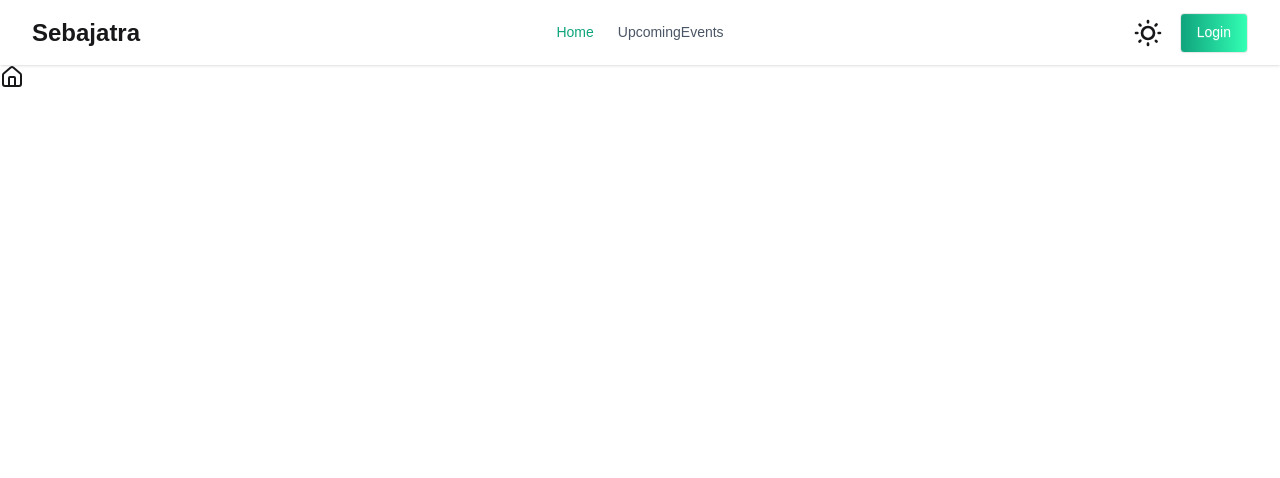
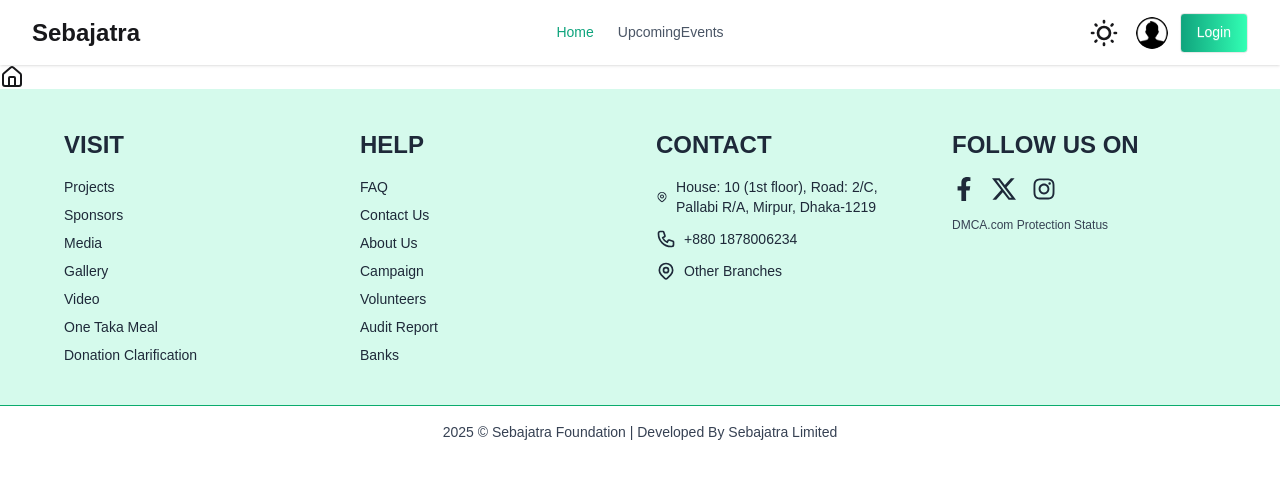
Before and after one commit to DishanSaha/my-assignment-10, a React (Vite) app: page / in a window 1280 px wide. Shown: the top 478 px of the page. Built offline with nearby package versions, Linux system fonts and the light colour scheme; a web font is replaced by a local one.

Commit message:
footer added

```diff
--- a/index.html
+++ b/index.html
@@ -3,7 +3,7 @@
 
 <head>
   <meta charset="UTF-8" />
-  <link rel="icon" type="image/svg+xml" href="/vite.svg" />
+  <link rel="icon" type="image/svg+xml" href="" />
   <meta name="viewport" content="width=device-width, initial-scale=1.0" />
   <title>sebajatra</title>
 </head>
--- a/src/components/Footer.jsx
+++ b/src/components/Footer.jsx
@@ -1,7 +1,100 @@
-import React from 'react'
+import { FaFacebookF, FaInstagram } from "react-icons/fa";
+import { SiX } from "react-icons/si";
+import { HiOutlineLocationMarker, HiOutlinePhone } from "react-icons/hi";
 
-export default function Footer() {
+function Footer() {
   return (
-    <div>Footer</div>
-  )
+    <footer className="h-full text-black">
+      <div className="bg-[#d5faec] text-gray-800 border-b border-[#0aab6d] py-10 px-4 sm:px-6 lg:px-16">
+        <div className="max-w-7xl mx-auto grid grid-cols-1 md:grid-cols-4 gap-8">
+          {/* VISIT Section */}
+          <div>
+            <h2 className="text-2xl font-bold mb-4">VISIT</h2>
+            <ul className="space-y-2 text-sm ">
+              <li>Projects</li>
+              <li>Sponsors</li>
+              <li>Media</li>
+              <li>Gallery</li>
+              <li>Video</li>
+              <li>One Taka Meal</li>
+              <li>Donation Clarification</li>
+            </ul>
+          </div>
+
+          {/* HELP Section */}
+          <div>
+            <h2 className="text-2xl font-bold mb-4">HELP</h2>
+            <ul className="space-y-2 text-sm">
+              <li>FAQ</li>
+              <li>Contact Us</li>
+              <li>About Us</li>
+              <li>Campaign</li>
+              <li>Volunteers</li>
+              <li>Audit Report</li>
+              <li>Banks</li>
+            </ul>
+          </div>
+
+          {/* CONTACT Section */}
+          <div>
+            <h2 className="text-2xl font-bold mb-4">CONTACT</h2>
+            <ul className="space-y-3 text-sm">
+              <li className="flex items-center gap-2">
+                <HiOutlineLocationMarker size={20} />
+                House: 10 (1st floor), Road: 2/C, Pallabi R/A, Mirpur, Dhaka-1219
+              </li>
+              <li className="flex items-center gap-2">
+                <HiOutlinePhone size={20} />
+                +880 1878006234
+              </li>
+              <li className="flex items-center gap-2">
+                <HiOutlineLocationMarker size={20} />
+                Other Branches
+              </li>
+            </ul>
+          </div>
+
+          {/* FOLLOW US Section */}
+          <div>
+            <h2 className="text-2xl font-bold mb-4">FOLLOW US ON</h2>
+            <div className="flex items-center gap-4">
+              <a
+                href="https://facebook.com"
+                target="_blank"
+                rel="noopener noreferrer"
+                className="hover:text-gray-600 transition-colors"
+              >
+                <FaFacebookF size={24} />
+              </a>
+              <a
+                href="https://x.com"
+                target="_blank"
+                rel="noopener noreferrer"
+                className="hover:text-gray-600 transition-colors"
+              >
+                <SiX size={24} />
+              </a>
+              <a
+                href="https://instagram.com"
+                target="_blank"
+                rel="noopener noreferrer"
+                className="hover:text-gray-600 transition-colors"
+              >
+                <FaInstagram size={24} />
+              </a>
+            </div>
+            <div className="mt-4 text-xs text-gray-700">
+              DMCA.com Protection Status
+            </div>
+          </div>
+        </div>
+
+      </div>
+      <div className=" bg-white  pt-4 text-center text-sm text-gray-700 py-6 px-4 sm:px-6 lg:px-16">
+        2025 &copy; Sebajatra Foundation | Developed By Sebajatra Limited
+      </div>
+    </footer>
+  );
 }
+
+export default Footer;
--- a/src/components/Navbar.jsx
+++ b/src/components/Navbar.jsx
@@ -70,6 +70,9 @@
                         </label>
                     </div>
                     <div>
+                        <img src="src/assets/userss.png" className="size-8 rounded-full" alt="" />
+                    </div>
+                    <div>
                         <Link to='/login' className="btn bg-linear-to-r from-[#0fa47d] to-[#32ffb4] text-white font-medium">Login</Link>
                     </div>
                 </div>
--- a/src/layout/MainLayout.jsx
+++ b/src/layout/MainLayout.jsx
@@ -1,4 +1,4 @@
-import React from 'react'
+import Footer from '../components/Footer'
 import Navbar from '../components/Navbar'
 import { Outlet } from 'react-router'
 
@@ -12,7 +12,7 @@
         <Outlet />
       </main>
       <footer>
-
+        <Footer />
       </footer>
     </div>
   )
--- a/src/router/PrivateRoute.jsx
+++ b/src/router/PrivateRoute.jsx
@@ -1,4 +1,3 @@
-import React from 'react'
 
 export default function PrivateRoute() {
     return (
```
Also changed, not shown: src/assets/userss.png (added), 1 other file (tests, documents, lock files or other folders).
